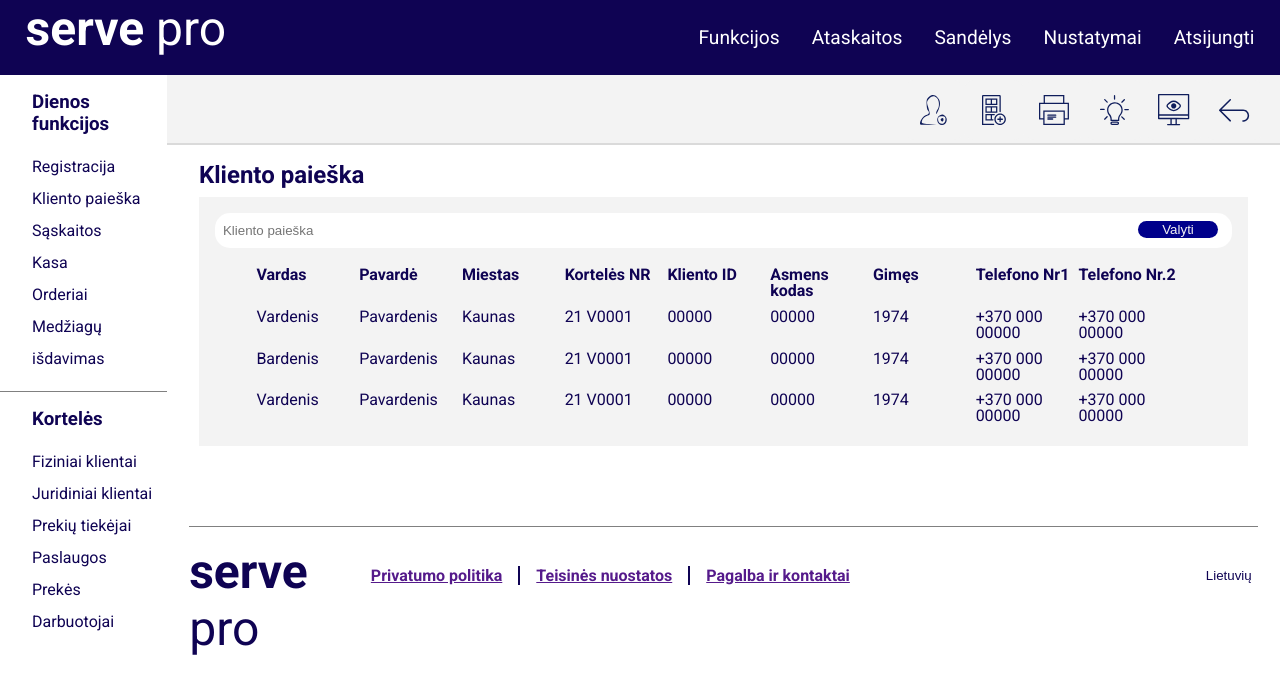
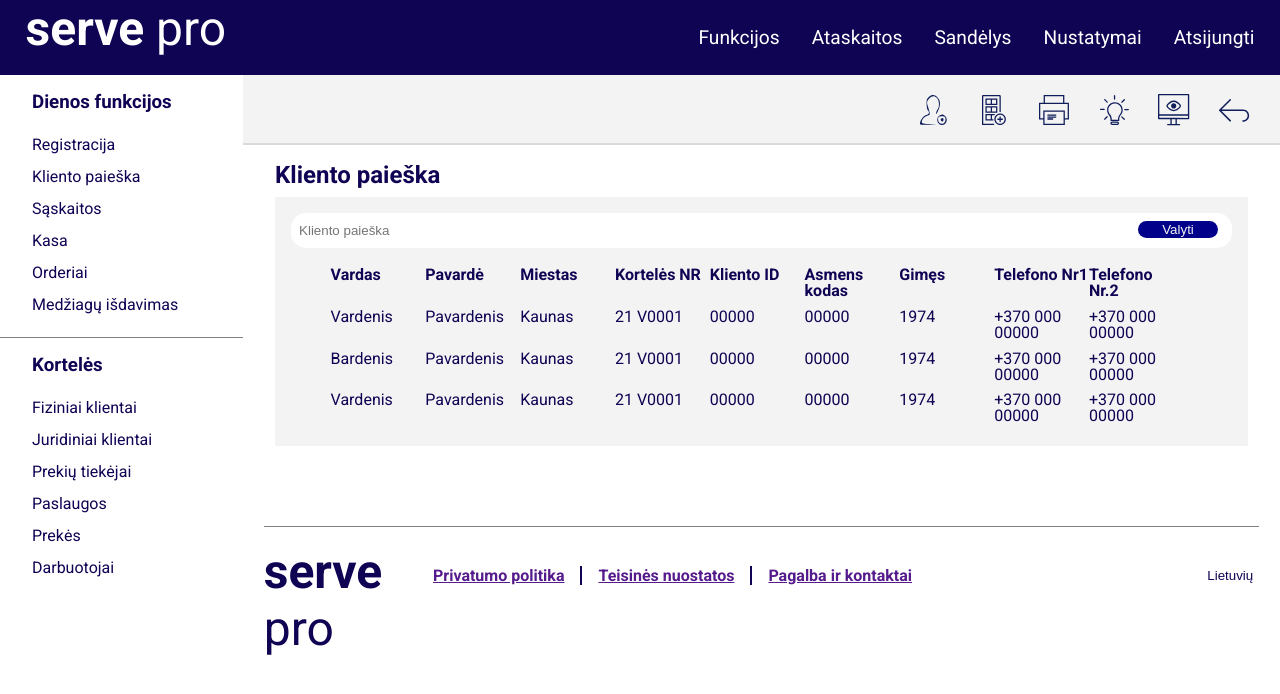
Before and after one commit to NeilaVait/ReactUzduotis-serve, a React (Create React App) app: page /funkcijos in a window 1280 px wide. Shown: the top 694 px of the page. Built offline with nearby package versions, Linux system fonts and the light colour scheme.

Commit message:
scroll in process

```diff
--- a/src/App.css
+++ b/src/App.css
@@ -22,13 +22,8 @@ main {
   display: flex;
 }
 
-.scrollhost {
-  scrollbar-width: none;
-  -ms-overflow-style: none;
-}
-
-.scrollhost::-webkit-scrollbar {
-  display: none;
+.App {
+  overflow-x: hidden;
 }
 
 /* variables */
--- a/src/App.jsx
+++ b/src/App.jsx
@@ -6,10 +6,19 @@ import HomePage from './pages/HomePage';
 import ClientContextProvider from './components/contexts/ClientContext';
 
 function App() {
+  const renderThumb = ({ style, ...props }) => {
+    const thumbStyle = {
+      borderRadius: 6,
+      backgroundColor: 'rgba(25, 16, 107, 0.8)',
+    };
+    return <div style={{ ...style, ...thumbStyle }} {...props} />;
+  };
+
+  const CustomScrollbars = (props) => <Scrollbars renderThumbVertical={renderThumb} {...props} />;
+
   return (
     <div className="App">
-      <Scrollbars style={{ height: 700 }}>
-        <div className="scrollhost">
+      <CustomScrollbars style={{ height: '100vh' }}>
         <ClientContextProvider>
           <Router>
             <Routes>
@@ -18,8 +27,7 @@ function App() {
             </Routes>
           </Router>
         </ClientContextProvider>
-        </div>
-      </Scrollbars>
+      </CustomScrollbars>
     </div>
   );
 }
--- a/src/components/Aside/Aside.jsx
+++ b/src/components/Aside/Aside.jsx
@@ -1,15 +1,28 @@
 import MenuList from './../MenuList/MenuList';
 import styles from './Aside.module.css';
+import { Scrollbars } from 'react-custom-scrollbars';
 
 function Aside() {
   const dayFunctions = ['Registracija', 'Kliento paieška', 'Sąskaitos', 'Kasa', 'Orderiai', 'Medžiagų išdavimas'];
   const cards = ['Fiziniai klientai', 'Juridiniai klientai', 'Prekių tiekėjai', 'Paslaugos', 'Prekės', 'Darbuotojai'];
 
+  const renderThumb = ({ style, ...props }) => {
+    const thumbStyle = {
+      borderRadius: 6,
+      backgroundColor: 'rgba(25, 16, 107, 0.8)',
+    };
+    return <div style={{ ...style, ...thumbStyle }} {...props} />;
+  };
+
+  const CustomScrollbars = (props) => <Scrollbars renderThumbVertical={renderThumb} {...props} />;
+
   return (
     <aside className={styles.aside}>
-      <MenuList dayFunctions={dayFunctions} />
-      <div className={styles.line}></div>
-      <MenuList cards={cards} />
+      <CustomScrollbars style={{ height: '100vh' }}>
+        <MenuList dayFunctions={dayFunctions} />
+        <div className={styles.line}></div>
+        <MenuList cards={cards} />
+      </CustomScrollbars>
     </aside>
   );
 }
--- a/src/components/Aside/Aside.module.css
+++ b/src/components/Aside/Aside.module.css
@@ -4,5 +4,6 @@
 }
 
 .aside {
-  flex-basis: 15%;
+  width: 300px;
+  height: 100px;
 }
```
Lines whose indentation alone changed are shown as unchanged.
